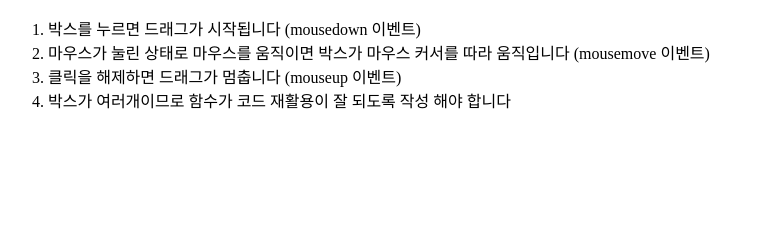
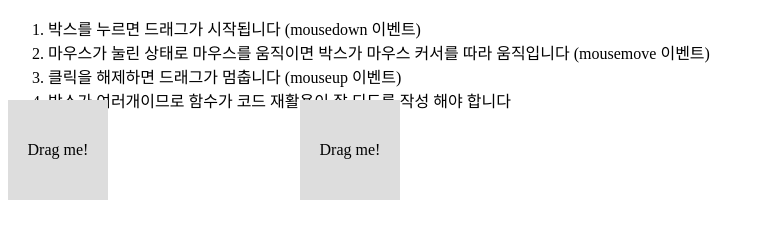
Before and after one commit to Yummy-sk/start-fe, a plain HTML site: page 06/quiz05/index.html in a window 1280 px wide. Shown: the whole page, without its empty margins (0-765 px from the left). Drawn offline with Linux system fonts and the light colour scheme.

Commit message:
fix: 여러개 박스 수정

```diff
--- a/06/quiz05/index.html
+++ b/06/quiz05/index.html
@@ -13,6 +13,8 @@
       <li>클릭을 해제하면 드래그가 멈춥니다 (mouseup 이벤트)</li>
       <li>박스가 여러개이므로 함수가 코드 재활용이 잘 되도록 작성 해야 합니다</li>
     </ol>
+    <div class="box">Drag me!</div>
+    <div class="box box1">Drag me!</div>
     <script src="./app.js"></script>
   </body>
 </html>
--- a/06/quiz05/style.css
+++ b/06/quiz05/style.css
@@ -8,3 +8,7 @@
   align-items: center;
   justify-content: center;
 }
+
+.box1 {
+  left: 300px;
+}
```
Lines whose indentation alone changed are shown as unchanged.
